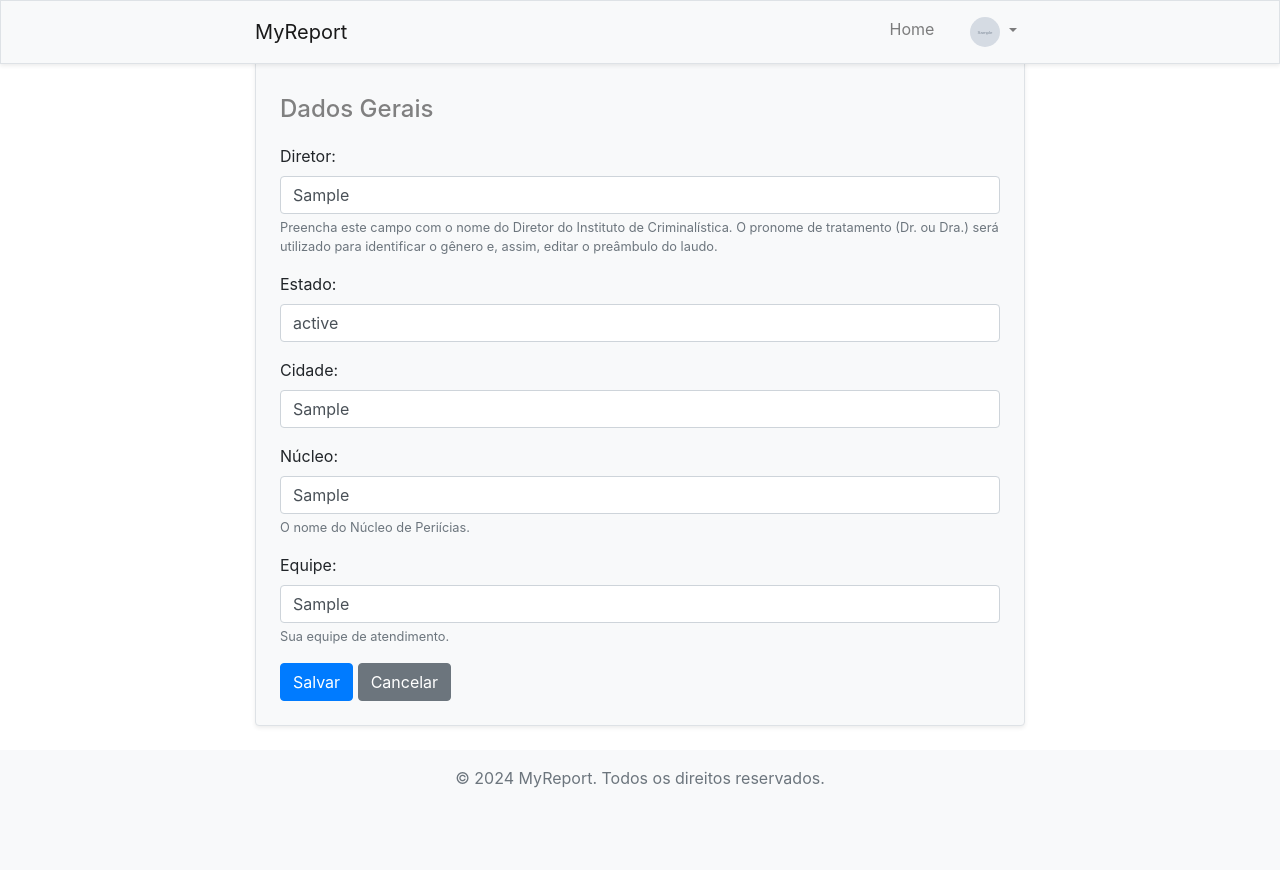
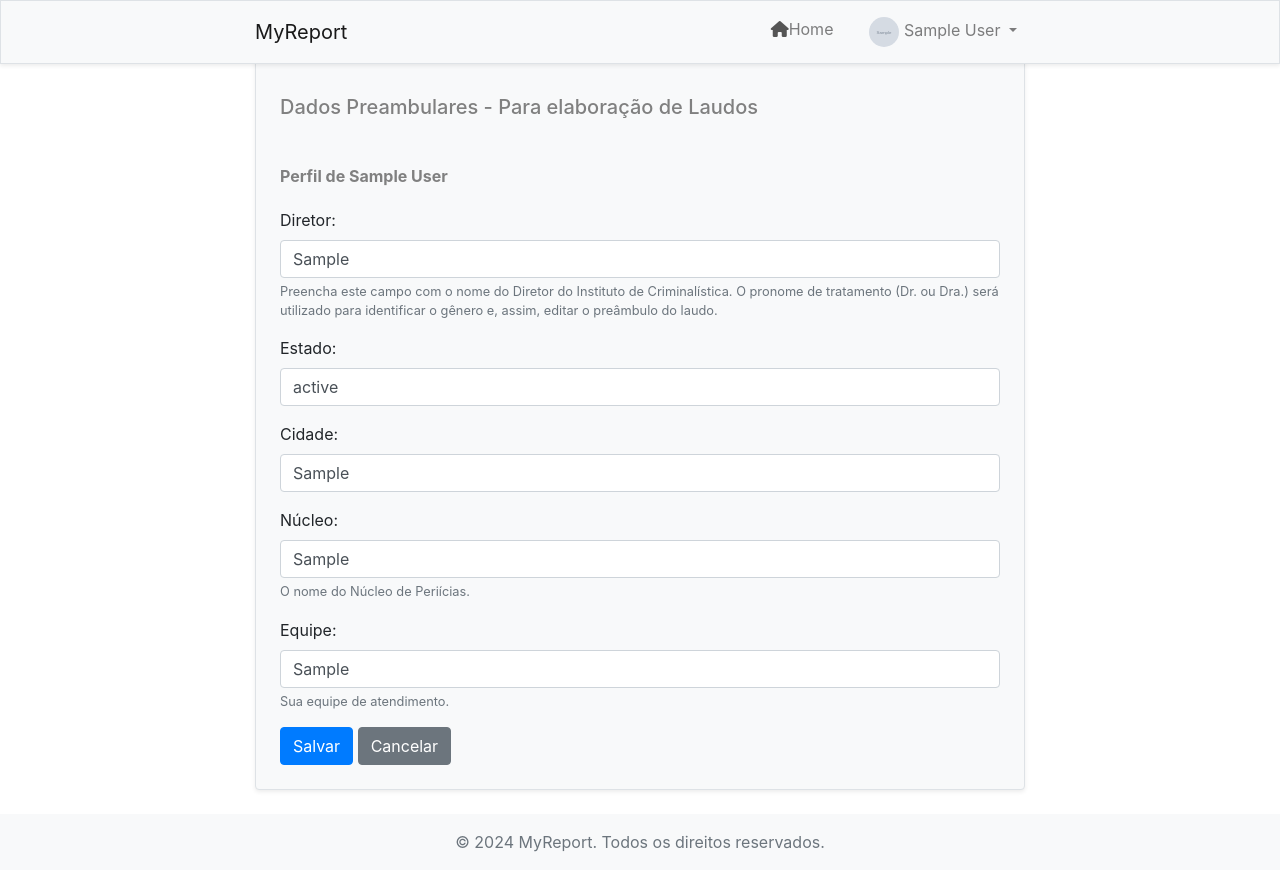
Before and after one commit to PeritoCriminal/NewReport, a Django app: page /user-attributes/new/ in a window 1280 px wide. Before the commit the page ends 788 px from the top, so only its background shows below. Run offline with Django 5.2, Linux system fonts and the light colour scheme; a user stored in the database is signed in; tables that the repository leaves empty hold one stand-in row (values such as "Sample post"); grey boxes marked "Sample" are stand-in pictures; some libraries are stand-ins or nearby versions.

Commit message:
ajustes nos formulários para iniciar ou editar  novo laudo e cadastrar atributos do editor

```diff
--- a/newreportapp/forms/report/header_report_form.py
+++ b/newreportapp/forms/report/header_report_form.py
@@ -14,6 +14,11 @@ class HeaderReportForm(forms.ModelForm):
         widgets = {
             'report_number':forms.TextInput(attrs={'class': 'form-control', 'maxlength': 150,'placeholder': 'Ex: 23423 ou 23423/1998'}),
             'protocol_number': forms.TextInput(attrs={'class': 'form-control', 'maxlength': 150,'placeholder': 'Ex: L1234 ou L1234/1998'}),
+            'police_report_number': forms.TextInput(attrs={'class': 'form-control', 'maxlength': 150,'placeholder': 'Ex: AB1234 ou AB1234/1998'}),
+            'police_station': forms.TextInput(attrs={'class': 'form-control', 'maxlength': 150,'placeholder': 'Ex: Del. Sec. Limeira Plantão'}),
+            'requesting_authority': forms.TextInput(attrs={'class': 'form-control', 'maxlength': 150,'placeholder': 'Ex: Dra. Maria Aparecida'}),
+            'examination_objective': forms.TextInput(attrs={'class': 'form-control', 'maxlength': 150,'placeholder': 'Ex: Efetuar Exame Inicial'}),
+            'incident_nature': forms.TextInput(attrs={'class': 'form-control', 'maxlength': 150,'placeholder': 'Ex: Constatação de Danos.'}),
             'designation_date': forms.DateInput(attrs={'type': 'date', 'class': 'form-control'}),
             'occurrence_date': forms.DateInput(attrs={'type': 'date', 'class': 'form-control'}),
             'call_date': forms.DateInput(attrs={'type': 'date', 'class': 'form-control'}),
--- a/newreportapp/templates/base.html
+++ b/newreportapp/templates/base.html
@@ -21,7 +21,8 @@
                 <div class="collapse navbar-collapse" id="navbarNav">
                     <ul class="navbar-nav ml-auto">
                         <li class="nav-item">
-                            <a class="nav-link" href="{% url 'home' %}">Home</a>
+                            <a class="nav-link" href="{% url 'home' %}">
+                                <i class="fas fa-home"></i>Home</a> <!--Vamos acrescentar um ícone para home-->
                         </li>
 
                         {% if not user.is_authenticated %}
@@ -36,12 +37,13 @@
                             <li class="nav-item dropdown">
 
 
-                                <a class="nav-link dropdown-toggle" href="#" id="userDropdown" role="button" data-toggle="dropdown" aria-haspopup="true" aria-expanded="false" title="{{ user.get_full_name|default:user.username }}">
+                                <a class="nav-link dropdown-toggle" href="#" id="userDropdown" role="button" data-toggle="dropdown" aria-haspopup="true" aria-expanded="false">
                                     {% if user.photo %}
                                         <img src="{{ user.photo.url }}" alt="Foto de {{ user.get_full_name|default:user.username }}" class="rounded-circle" width="30" height="30">
                                     {% else %}
                                         <img src="{% static 'images/user_default_photo.png' %}" alt="Foto de {{ user.get_full_name|default:user.username }}" class="rounded-circle" width="30" height="30">
                                     {% endif %}
+                                    {{ user.get_full_name|default:user.username }}
                                 </a>
 
 
--- a/newreportapp/templates/registration/user_attributes_to_report.html
+++ b/newreportapp/templates/registration/user_attributes_to_report.html
@@ -7,7 +7,8 @@
 {% block content %}
     <form class="mt-4 border p-4 bg-light shadow-sm rounded" method="post">
         {% csrf_token %}
-        <h4 class="titulo-2">Dados Gerais</h4>
+        <h5 class="titulo-2">Dados Preambulares - Para elaboração de Laudos</h5>
+        <p class="titulo-2"><strong>{{ msg }}</strong></p>
 
         {% for field in form %}
             <div class="mb-3">
--- a/newreportapp/templates/report/header_report.html
+++ b/newreportapp/templates/report/header_report.html
@@ -35,6 +35,7 @@
       <div class="form-group">
         <label for="police_report_number">Boletim de Ocorrência</label>
         {{ form.police_report_number|add_class:"form-control" }}
+        <small class="form-text text-muted">{{ form.police_report_number.help_text }}</small>
       </div>
 
       <div class="form-group">
--- a/newreportapp/views/user/user_attributes_to_report_views.py
+++ b/newreportapp/views/user/user_attributes_to_report_views.py
@@ -17,9 +17,11 @@ def user_attributes_to_report_view(request, pk=None):
     try:
         instance = UserAttributesToReportModel.objects.get(user=request.user)
         print(f'Editando perfil existente para o usuário: {request.user}')
+        msg = f'Perfil de {request.user.display_name}'
     except UserAttributesToReportModel.DoesNotExist:
         instance = None
         print('Nenhum perfil existente, criando novo para o usuário logado.')
+        msg = f'{request.user.display_name}, preencha os campos abaixo antes de editar seu primeiro laudo.'
 
     # Processa o formulário, seja para criar ou atualizar o perfil
     if request.method == 'POST':
@@ -39,4 +41,4 @@ def user_attributes_to_report_view(request, pk=None):
     else:
         form = UserAttributesToReportForm(instance=instance)
 
-    return render(request, 'registration/user_attributes_to_report.html', {'form': form})
+    return render(request, 'registration/user_attributes_to_report.html', {'form': form, 'msg': msg})
--- a/pendencias.txt
+++ b/pendencias.txt
@@ -3,6 +3,8 @@ Código está crescendo.
 ====================================================
 O que falta implementar?
 ----------------------------------------------------
+ajustar cadastro de usuário para portugues, genero, labels
+remover '>' ao final do cadastro de usuário.
 fotos de usuário precisam ser deletadas ou trocadas
 Criar logs
 Permições para usuários editores, moderadores e admin
```
Also changed, not shown: newreportapp/views/report/header_report_views.py (+9 -9 lines).
